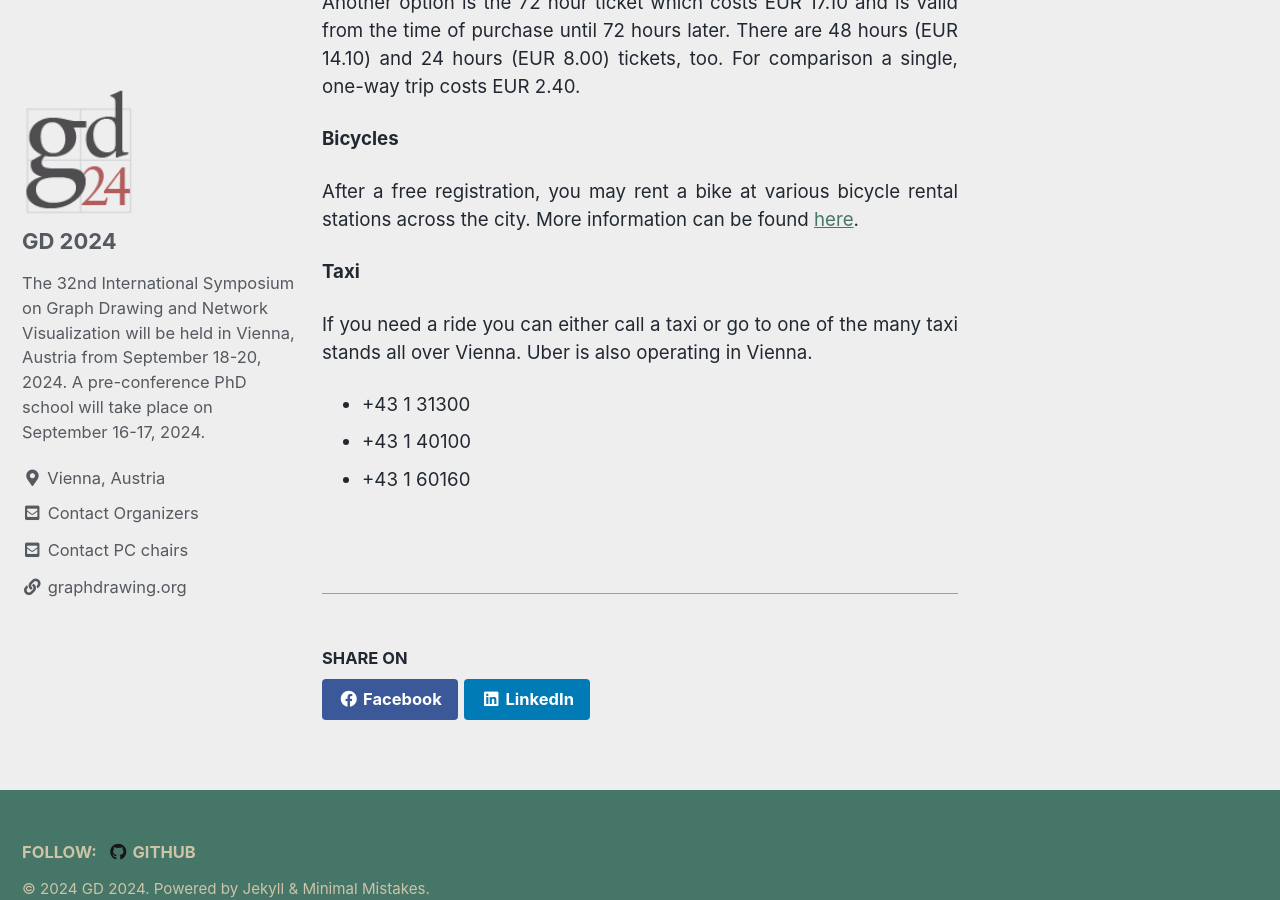
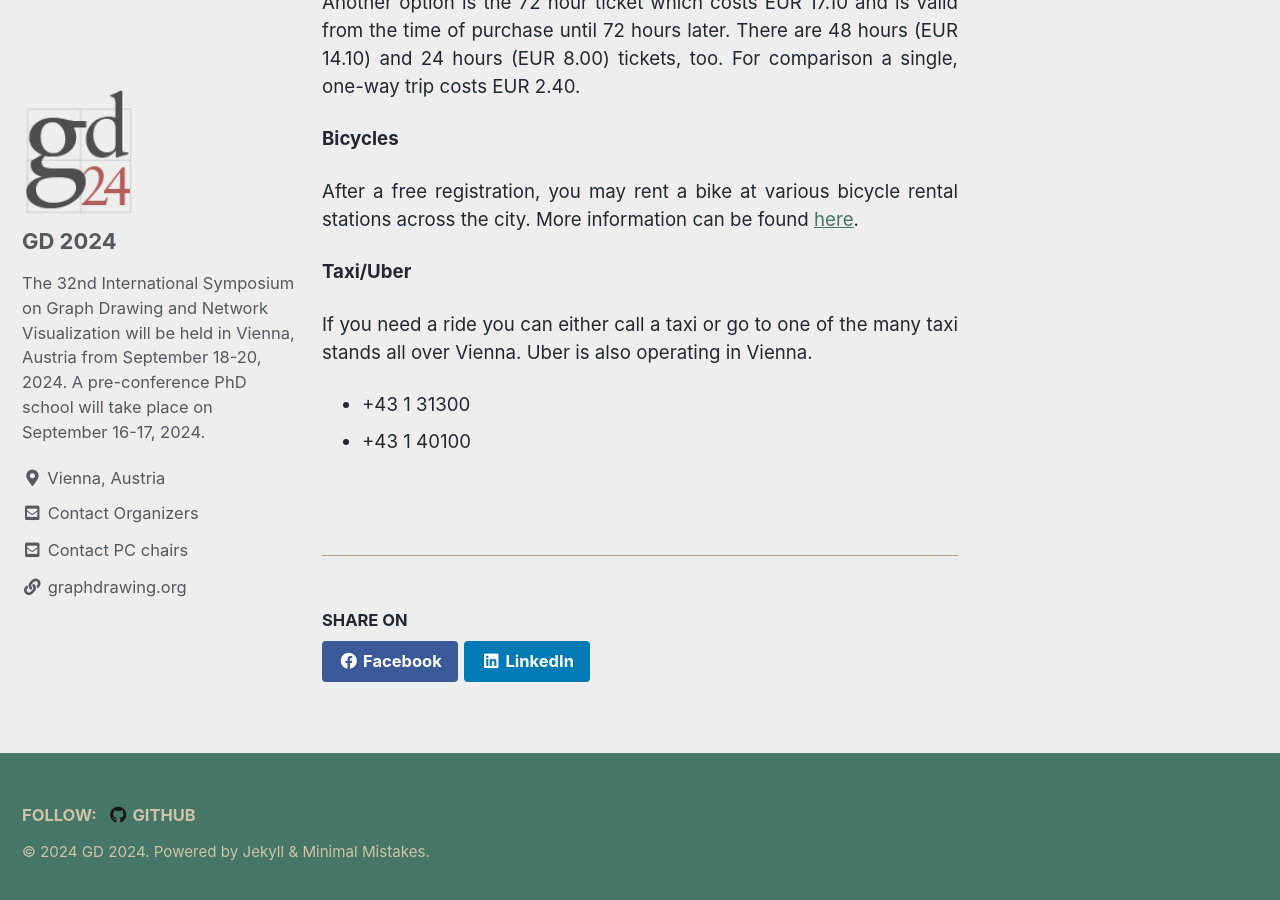
Before and after one commit to graphdrawing/gd2024, a Jekyll site: the page built from pages/travel_accomodation.md, in a window 1280 px wide and 900 px high, scrolled down 8562 px. Built offline with Jekyll 4.4.1, drawn with Linux system fonts in a browser that asks for light colours; cached includes are drawn as plain includes.

Commit message:
Update travel_accomodation.md

```diff
--- a/pages/travel_accomodation.md
+++ b/pages/travel_accomodation.md
@@ -163,10 +163,9 @@ Another option is the 72 hour ticket which costs EUR 17.10 and is valid from the
 
 After a free registration, you may rent a bike at various bicycle rental stations across the city. More information can be found [here](https://www.wien.info/en/lifestyle-scene/sports/cycling/bicycle-rentals-341248).
 
-**Taxi**
+**Taxi/Uber**
 
 If you need a ride you can either call a taxi or go to one of the many taxi stands all over Vienna. Uber is also operating in Vienna.
 
 - +43 1 31300
 - +43 1 40100
-- +43 1 60160
```
